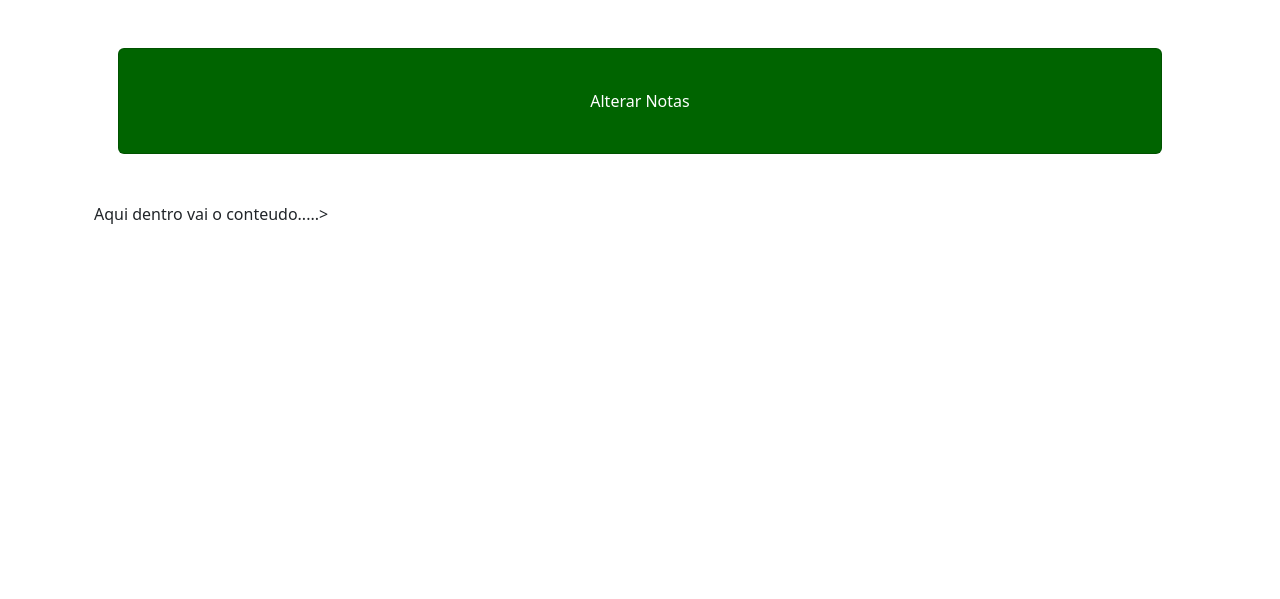
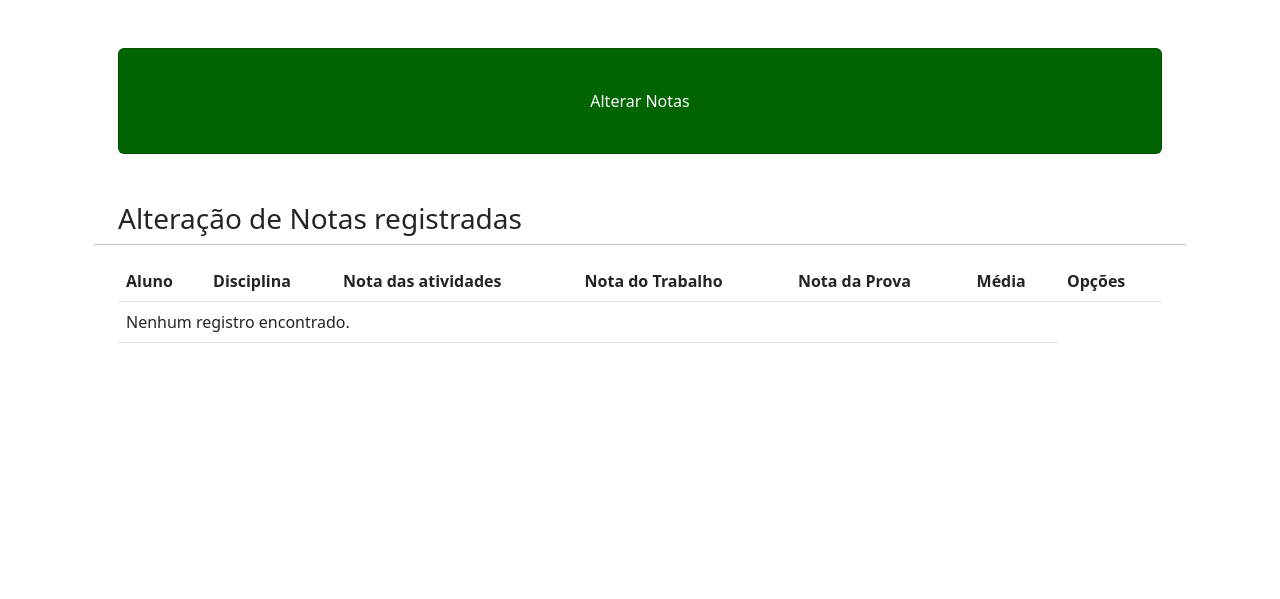
Before and after one commit to JoaoMatheusSCAVALCANTE/novosite, a Django app: page /alterar/ in a window 1280 px wide. Shown: the part 56-655 px from the top of the page. Run offline with Django 5.2, Linux system fonts and the light colour scheme; a user stored in the database is signed in; some libraries are stand-ins or nearby versions.

Commit message:
06.092024

```diff
--- a/usuarios/templates/usuarios/alterar.html
+++ b/usuarios/templates/usuarios/alterar.html
@@ -1,4 +1,42 @@
 {% extends 'usuarios/base.html' %}
 {% block aba %}Aterar Notas{% endblock %}
 {% block titulo %}Alterar Notas{% endblock %}
-{% block conteudo %}Aqui dentro vai o conteudo.....>{% endblock %}
+
+{% block conteudo %}
+<h3>Alteração de Notas registradas</h3>
+<hr>
+
+<div class = "table-responsive">
+    <table class="table table-responsive">
+        <tr>
+            <th>Aluno</th>
+            <th>Disciplina</th>
+            <th>Nota das atividades</th>
+            <th>Nota do Trabalho</th>
+            <th>Nota da Prova</th>
+            <th>Média</th>
+            <th>Opções</th>
+        </tr>
+        {% for campo in lista_notas %}
+        <tr>
+            <td>{{ user.first_name }}</td>
+            <td>{{ campo.disciplina }}</td>
+            <td>{{ campo.nota_atividades }}</td>
+            <td>{{ campo.nota_trabalho }}</td>
+            <td>{{ campo.nota_prova }}</td>
+            <td>{{ campo.media }}</td>
+            <td>
+                <a href = "#" class = "btn btn-warning btn-sm">Editar</a>
+                <a href = "{% url 'excluir_verificacao' campo.pk %}" class = "btn btn-danger btn-sm">Excluir</a>
+            </td>
+        </tr>
+        {% empty %}
+            <tr>
+                <td colspan="6">Nenhum registro encontrado.</td>
+            </tr>
+        {% endfor %}
+    </table>
+</div>
+
+
+{% endblock %}
--- a/usuarios/templates/usuarios/lancar.html
+++ b/usuarios/templates/usuarios/lancar.html
@@ -1,9 +1,6 @@
 {% extends 'usuarios/base.html' %}
 {% block aba %}Lançar Notas{% endblock %}
 {% block titulo %}Lançar Notas{% endblock %}
-{% block conteudo %}Aqui dentro vai o conteudo.....>{% endblock %}
-
-
 {% block conteudo %}
 <h3>Cadastro de Notas</h3>
 <p class="lead">Preencha todas as informações</p>
--- a/usuarios/urls.py
+++ b/usuarios/urls.py
@@ -9,5 +9,7 @@
     path('alterar/', views.alterar, name = 'alterar'),
     path('visualizar/', views.visualizar, name = 'visualizar'),
     path('logout/', views.logout, name = 'logout'),
+    path('excluir_verificacao/<int:pk>', views.excluir_verificacao, name = "excluir_verificacao"),
+    path('excluir/<int:pk>', views.excluir, name = 'excluir')
 
 ]
--- a/usuarios/views.py
+++ b/usuarios/views.py
@@ -1,9 +1,10 @@
 from django.shortcuts import render
-from django.http.response import HttpResponse
+from django.http.response import HttpResponse, HttpResponseRedirect
 from django.contrib.auth.models import User
 from django.contrib.auth import authenticate
 from django.contrib.auth import login as login_django, logout as logout_django
 from .models import Nota
+from django.urls import reverse
 
 def login(request):
     if request.method == "GET":
@@ -46,16 +47,57 @@
         return HttpResponse("Faça o login para acessar!")
 
 def lancar(request):
-    if request.user.is_authenticated:
-        return render(request, 'usuarios/lancar.html')
+    if request.method == "GET":
+        if request.user.is_authenticated:
+            return render(request, 'usuarios/lancar.html')
+        else:
+            return HttpResponse("Faça o login para acessar!")
     else:
-        return HttpResponse("Faça o login para acessar!")
+        nota = Nota()
+        nota.nome_aluno = request.user.first_name
+        nota.disciplina = request.POST.get('disciplina')
+        nota.nota_atividade = request.POST.get('nota_atividade')
+        nota.nota_trabalho = request.POST.get('nota_trabalho')
+        nota.nota_prova = request.POST.get('nota_prova')
+        nota.media = int(nota.nota_atividade) + int(nota.nota_trabalho) + int(nota.nota_prova)
+
+        nota_verificada = Nota.objects.filter(disciplina=nota.disciplina).first()
+
+        if nota_verificada:
+            return HttpResponse("Disciplina já possui notas cadastradas!")
+
+        else:
+            nota.save()
+            return render(request, 'usuarios/home.html')
 
 def alterar(request):
-    if request.user.is_authenticated:
-        return render(request, 'usuarios/alterar.html')
-    else:
-        return HttpResponse("Faça o login para acessar!")
+    if request.method == "GET":
+        if request.user.is_authenticated:
+            lista_notas = Nota.objects.all()
+            dicionario_notas = {'lista_nota':lista_notas}
+            return render(request, 'usuarios/alterar.html', dicionario_notas)
+        else:
+            return HttpResponse("Faça o login para acessar!")
+
+
+def excluir_verificacao(request, pk):
+    if request.method == "GET":
+        if request.user.is_authenticated:
+            lista_notas = Nota.objects.get(pk=pk)
+            dicionario_notas = {'lista_notas':lista_nota}
+            return render (request, 'usuarios/excluir.html', dicionario_notas)
+        else:
+            return HttpResponse("Faça o login para acessar!")
+
+def excluir(request, pk):
+    if request.method == "GET":
+        if request.user.is_authenticated:
+            disciplina_selecionada = Nota.objects.get(pk=pk)
+            disciplina_selecionada.delete()
+            return HttpResponseRedirect(reverse('alterar'))
+        else:
+            return HttpResponse("Faça o login para acessar!")
+
 
 def visualizar(request):
     if request.method == "GET":
```
Also changed, not shown: usuarios/templates/usuarios/excluir.html (added, +13 -0 lines), usuarios/templates/usuarios/visualizar.html (+28 -0 lines), db.sqlite3.
